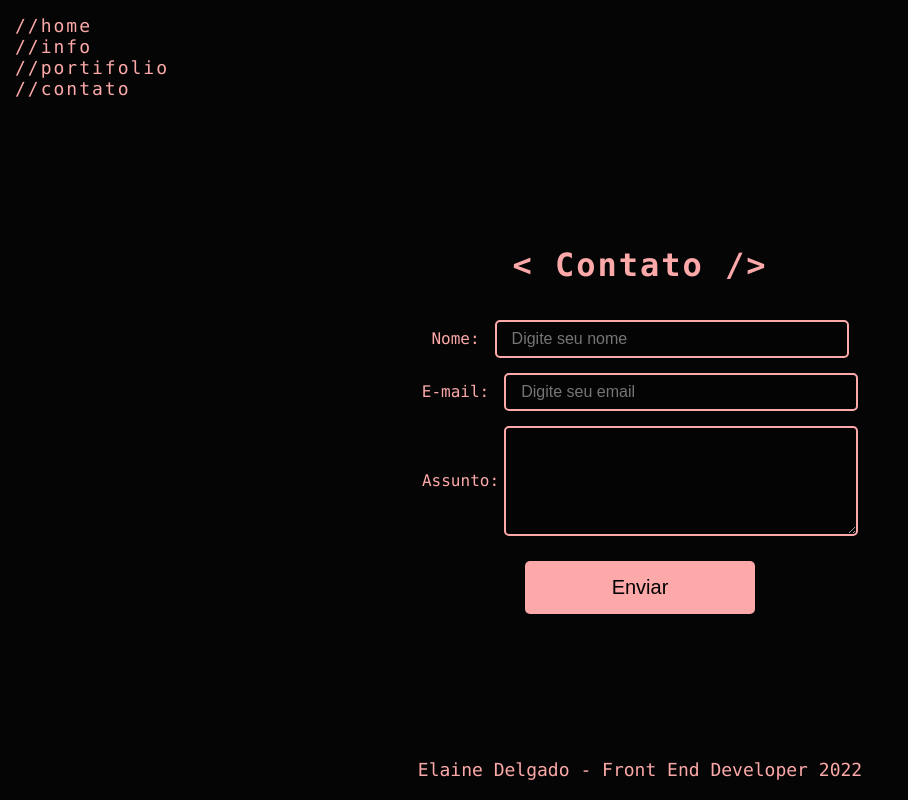
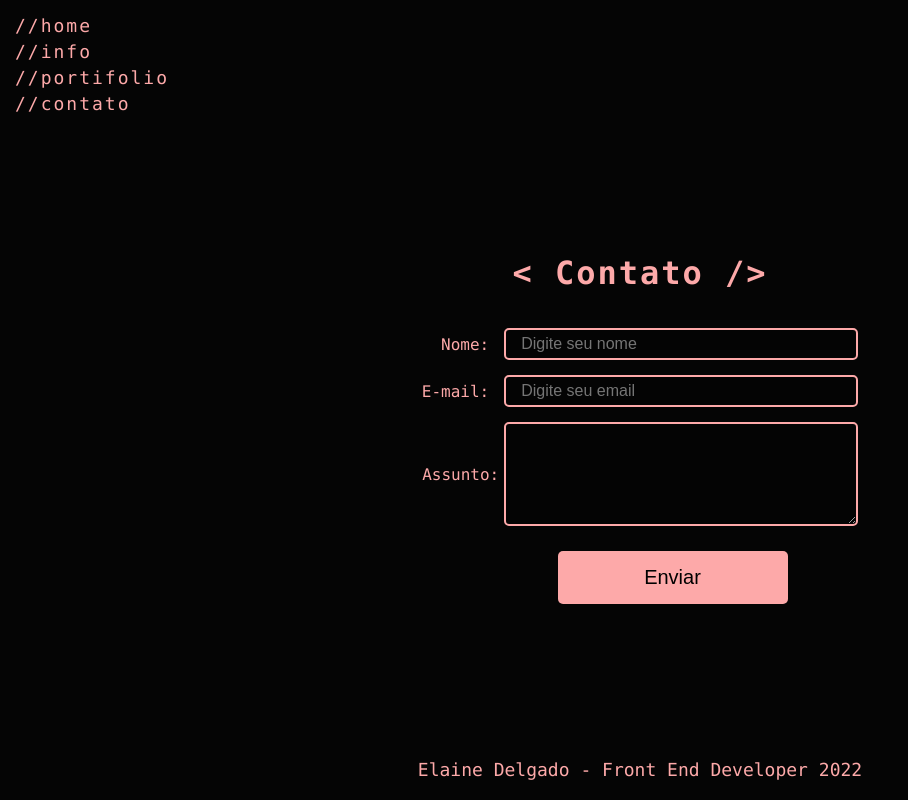
Before and after one commit to ElaineDelgado/portifa, a React (Create React App) app: page /ContactMe in a window 1280 px wide. Shown: the whole page, without its empty margins (0-908 px from the left). Built offline with nearby package versions, Linux system fonts and the light colour scheme.

Commit message:
alterando texto info

```diff
--- a/src/App.css
+++ b/src/App.css
@@ -13,6 +13,10 @@
   align-self: flex-start;
   padding: 0 15px;
   margin: 15px 0 0 0;
+}
+
+.main-container ul li {
+  margin-bottom: 5px;
 }
 
 .main-container ul li a {
@@ -52,6 +56,7 @@ h1 {
   font-size: 2rem;
   color: #FDA9A9;
   letter-spacing: 2px;
+  margin-top: 0;
 }
 
 h2 {
@@ -144,6 +149,13 @@ div.info-text p + p {
   align-items: center;
 }
 
+div.form-container {
+  display: flex;
+  flex-direction: column;
+  align-items: flex-end;
+  align-content: flex-end;
+}
+
 div.flexDiv {
   display: flex;
   align-items: center;
@@ -156,7 +168,7 @@ textarea {
   color: #FDA9A9;
   font-weight: 400;
   border: 2px solid #FDA9A9;
-  padding: 8px 15px;
+  padding: 5px 15px;
   border-radius: 5px;
   background-color: rgba(0, 0, 0, 0.282);
   width: 320px;
@@ -187,6 +199,8 @@ button.btnSubmit {
   background-color: #FDA9A9;
   margin-top: 25px;
   cursor: pointer;
+  align-self: center;
+  margin-left: 65px;
 }
 
 button.btnSubmit:hover {
--- a/src/pages/ContactMe.tsx
+++ b/src/pages/ContactMe.tsx
@@ -17,7 +17,7 @@ const Contactme = () => {
 
       <h1> &#60; Contato &#47;&#62;</h1>
       <form method="POST" action="https://formsubmit.co/delgado.elaine03@gmail.com">
-
+        <div className="form-container">
         <div className="flexDiv">
           <label htmlFor="contact-name">Nome:</label>
           <input value={name} type="text" name="contact-name" id="contact-name" placeholder="Digite seu nome" onChange={handleName}/>
@@ -32,6 +32,8 @@ const Contactme = () => {
         </div>
         {/* <input value={subject} type="text" name="subject" id="subject"  placeholder="Digite o assunto" onChange={handleSubject}/> */}
         <button type="submit" className="btnSubmit">Enviar</button>
+
+        </div>
       </form>
     </div>
   )
--- a/src/pages/Info.tsx
+++ b/src/pages/Info.tsx
@@ -1,4 +1,5 @@
 import foto from '../foto.jpg'
+import '../App.css'
 
 const Info = () => {
   return (
@@ -12,7 +13,7 @@ const Info = () => {
             Estudo HTML, CSS  e Javascript há 2 anos e recentemente entrei no mundo do ReactJS com Typescript.
           </p>
           <p>
-            Atualmente trabalho no PRODERJ - Centro de Tecnologia de Informação e Comunicação do Estado do Rio de Janeiro atuando principalmente no front end dos projetos.
+            Lorem ipsum dolor sit amet consectetur, adipisicing elit. Ut recusandae dignissimos eius veniam amet? Assumenda, ea odit nulla vel aliquid itaque corporis, eligendi pariatur blanditiis dignissimos quod provident nobis dolor!
           </p>
         </div>
       </div>
```
